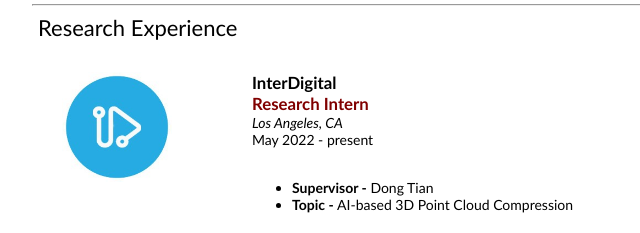
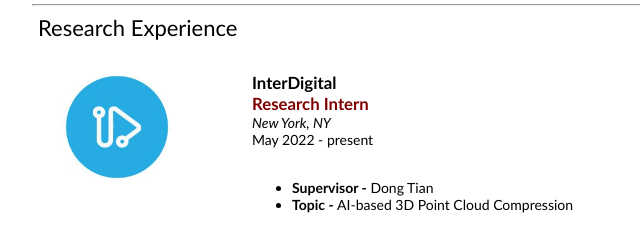
Before and after one commit to pranavkdm/pranavkdm.github.io, a plain HTML site: page index.html in a window 1280 px wide. Shown: the part 1287-1520 px from the top of the page, 208-848 px from the left. Drawn offline with Linux system fonts and the light colour scheme.

Commit message:
Update index.html

```diff
--- a/index.html
+++ b/index.html
@@ -257,7 +257,7 @@
                             <br>
                             <papertitle style="color:maroon"><big>Research Intern</big></papertitle>
                             <br>
-			    <i>Los Angeles, CA</i>
+			    <i>New York, NY</i>
                             <br>
                             May 2022 - present
                             <br>
```
